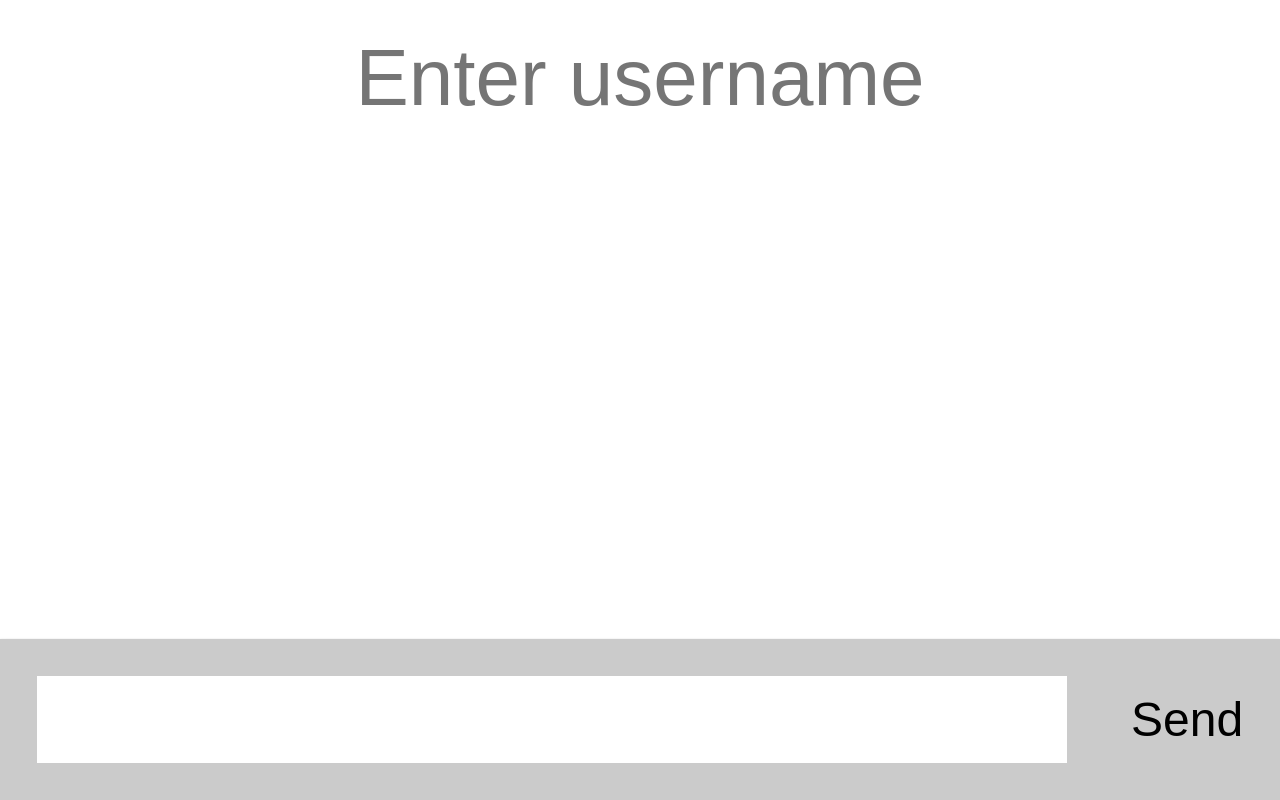
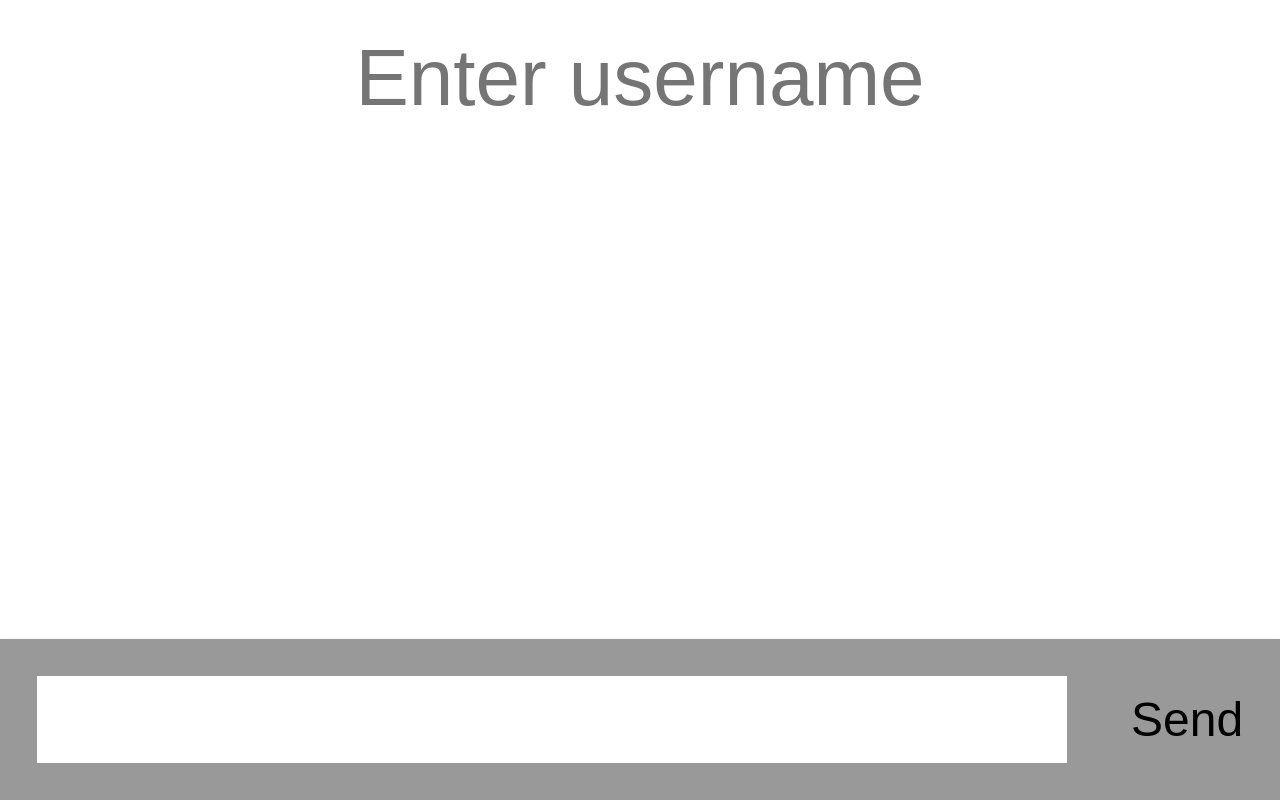
Before and after one commit to SebastianUdden/simply-chatroom, a website with bundled scripts: page public/index.html in a window 1280 px wide. Built offline with nearby package versions, Linux system fonts and the light colour scheme; files whose address does not match are found by name.

Commit message:
feat: darker form color

```diff
--- a/public/styles.css
+++ b/public/styles.css
@@ -9,7 +9,7 @@ body {
 }
 form {
   display: flex;
-  background: #cbcbcb;
+  background: #999999;
   padding: 0.3rem;
   position: fixed;
   bottom: 0;
@@ -26,7 +26,7 @@ form input {
   margin: 2rem;
 }
 form button {
-  background: #cbcbcb;
+  background: #999999;
   border: none;
   padding: 1rem 2rem;
   font-size: 3rem;
```
